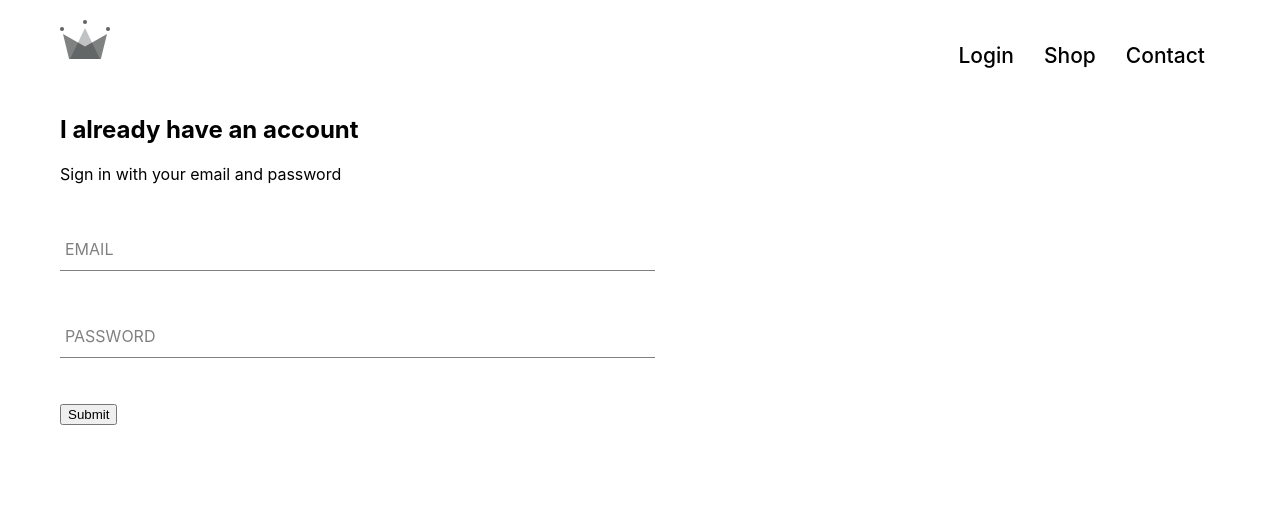
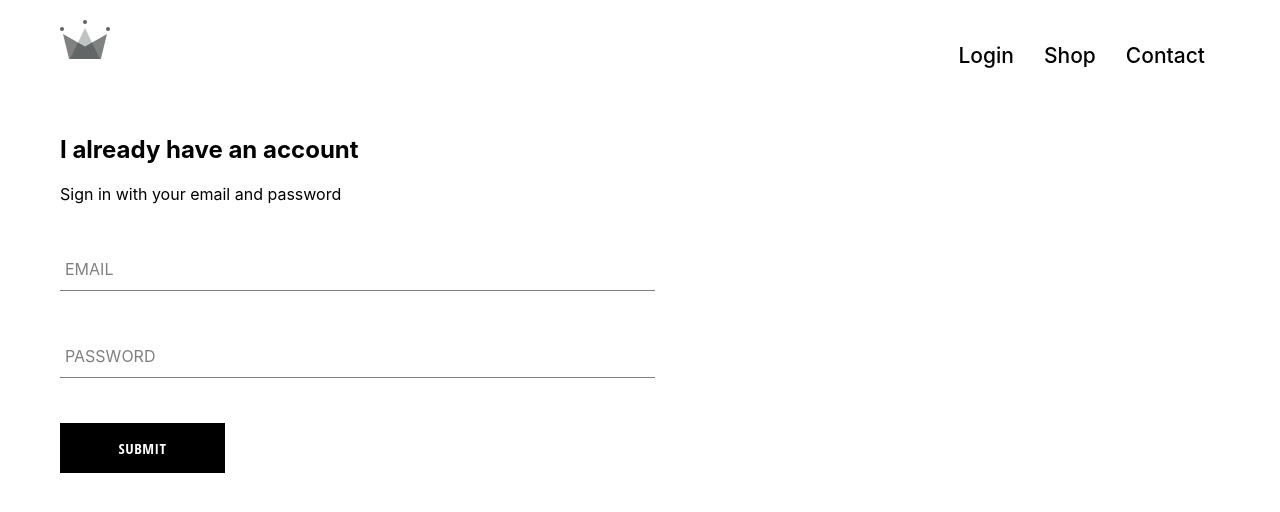
Before and after one commit to shubgupta/shopping, a React (Create React App) app: page /login in a window 1280 px wide. Shown: the top 512 px of the page. Built offline with nearby package versions, Linux system fonts and the light colour scheme.

Commit message:
Added custom button

```diff
--- /dev/null
+++ b/src/components/custom-button/custom-button.jsx
@@ -0,0 +1,9 @@
+import React from 'react';
+import './custom-button.scss'
+const CustomButton = ({ children, ...otherProps }) => (
+
+  <button className="custom-button" {...otherProps}>
+    {children}
+  </button>
+)
+export default CustomButton;
--- /dev/null
+++ b/src/components/custom-button/custom-button.scss
@@ -0,0 +1,22 @@
+.custom-button {
+  min-width: 165px;
+  width: auto;
+  height: 50px;
+  letter-spacing: 0.5px;
+  line-height: 50px;
+  padding: 0 35px 0 35px;
+  font-size: 15px;
+  background-color: black;
+  color: white;
+  text-transform: uppercase;
+  font-family: "Open Sans Condensed";
+  font-weight: bolder;
+  border: none;
+  cursor: pointer;
+
+  &:hover {
+    background-color: white;
+    color: black;
+    border: 1px solid black;
+  }
+}
--- a/src/components/signIn/signIn.jsx
+++ b/src/components/signIn/signIn.jsx
@@ -1,6 +1,7 @@
 import React from 'react';
 import './signIn.scss';
 import FormInput from '../formInput/formInput.jsx';
+import CustomButton from '../custom-button/custom-button.jsx'
 class SignIn extends React.Component {
   constructor(props) {
     super(props);
@@ -51,7 +52,9 @@
             label="password"
             handleChange={this.handleChange}
           />
-          <input type="submit" value="Submit" className="form-input" />
+          <CustomButton type="submit">
+            Submit
+          </CustomButton>
         </form>
       </div>
     )
--- a/src/components/signIn/signIn.scss
+++ b/src/components/signIn/signIn.scss
@@ -1,3 +1,8 @@
 .sign-in {
   width: 50%;
+  display: flex;
+  flex-direction: column;
+  .title {
+    margin: 10px 0px;
+  }
 }
```
